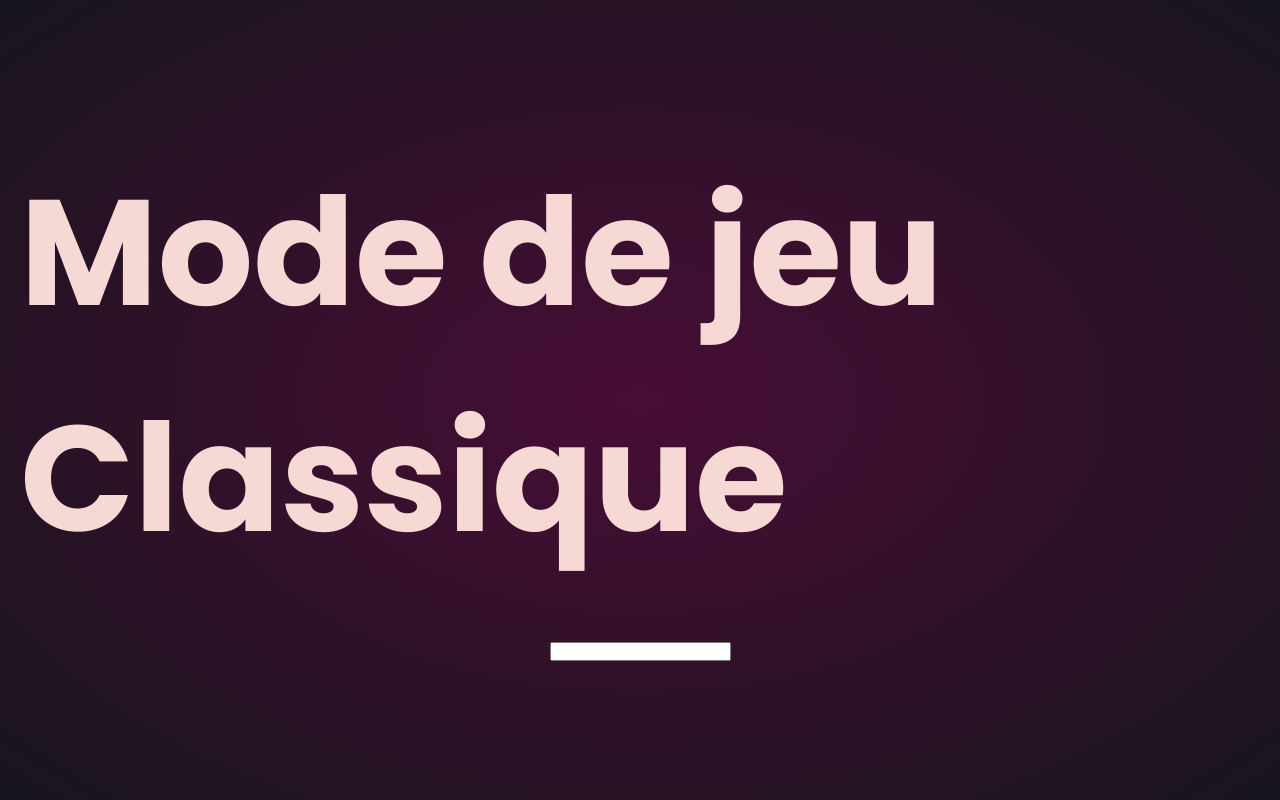
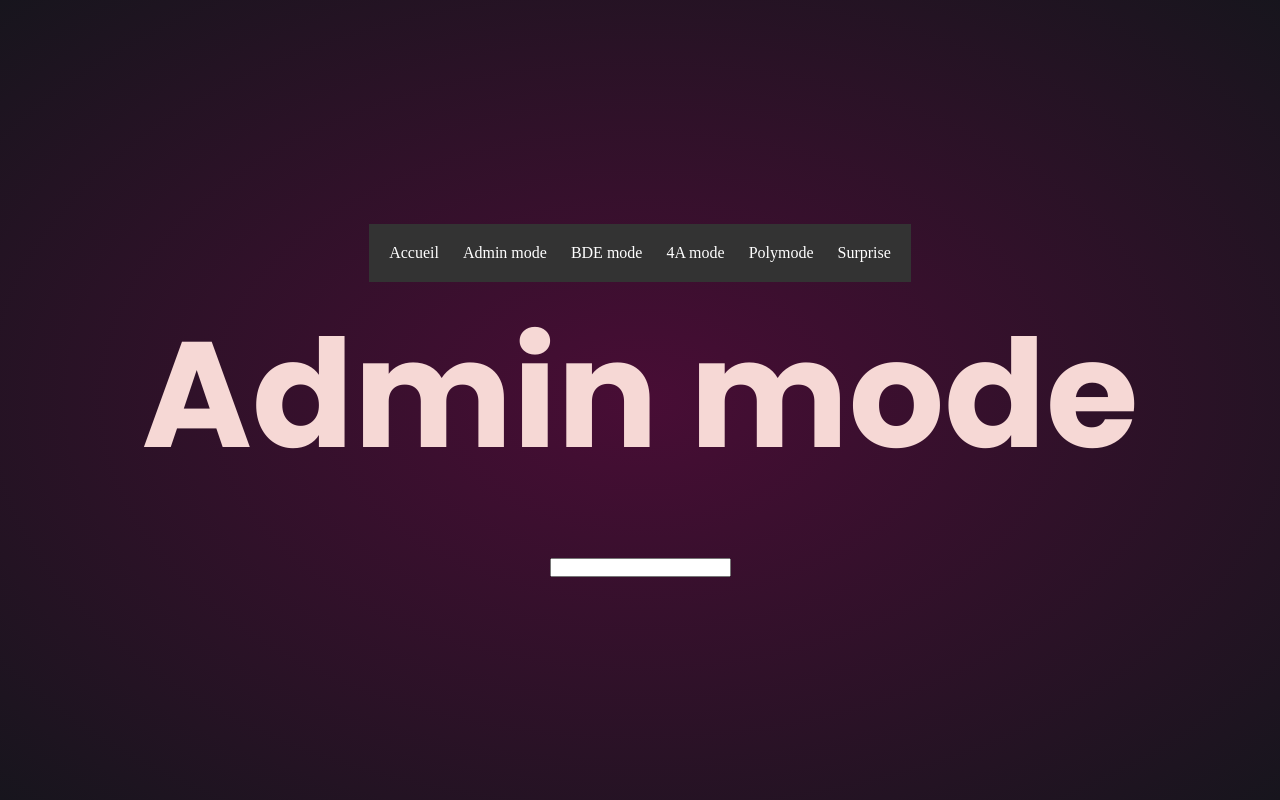
Before and after one commit to Actonis/Polytechdle, a PHP site: page /guess.html in a window 1280 px wide. Run offline with PHP 8.4, Linux system fonts and the light colour scheme.

Commit message:
tentative de barre de navigation qui marche pas encore mais trql ça va venir

```diff
--- a/public/css/style.css
+++ b/public/css/style.css
@@ -151,3 +151,47 @@ h1:hover::after{
 #guess:focus + #name-list {
   display: block;
 }
+
+/* Barre de navigation */
+.navbar {
+  background-color: #333;
+  color: #fff;
+  padding: 20px 0;
+}
+
+.container {
+  display: flex;
+  justify-content: space-between;
+  align-items: center;
+  max-width: 1200px;
+  margin: 0 auto;
+  padding: 0 20px;
+}
+
+.logo {
+  font-size: 1.5rem;
+  text-decoration: none;
+  color: #fff;
+}
+
+.nav-links {
+  list-style: none;
+}
+
+.nav-links li {
+  display: inline;
+}
+
+.nav-links li:not(:last-child) {
+  margin-right: 20px;
+}
+
+.nav-links li a {
+  text-decoration: none;
+  color: #fff;
+  transition: color 0.3s ease;
+}
+
+.nav-links li a:hover {
+  color: #ddd;
+}
--- a/public/guess.html
+++ b/public/guess.html
@@ -8,7 +8,19 @@
 
 </head>
 <body>
-    <h1>Mode de jeu Classique</h1>
+    <nav class="navbar">
+        <div class="container">
+            <ul class="nav-links">
+                <li><a href="index.html">Accueil</a></li>
+                <li><a href="guess.html">Admin mode</a></li>
+                <li><a href="#">BDE mode</a></li>
+                <li><a href="#">4A mode</a></li>
+                <li><a href="#">Polymode</a></li>
+                <li><a href="#">Surprise</a></li>
+            </ul>
+        </div>
+    </nav>
+    <h1>Admin mode</h1>
 
     <div class="guess-field">
         <input list="text" id="guess" autocomplete="off">
```
